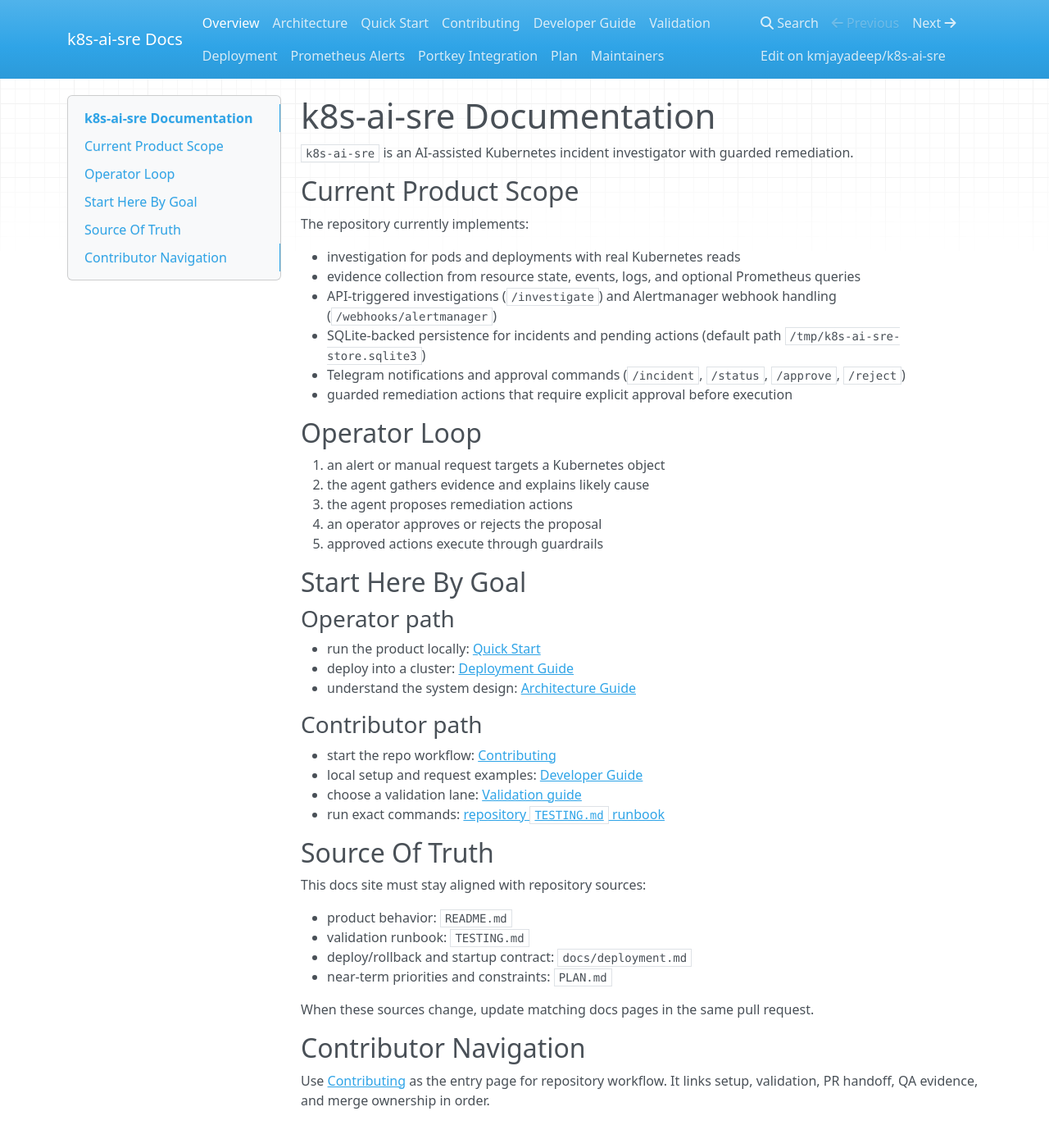
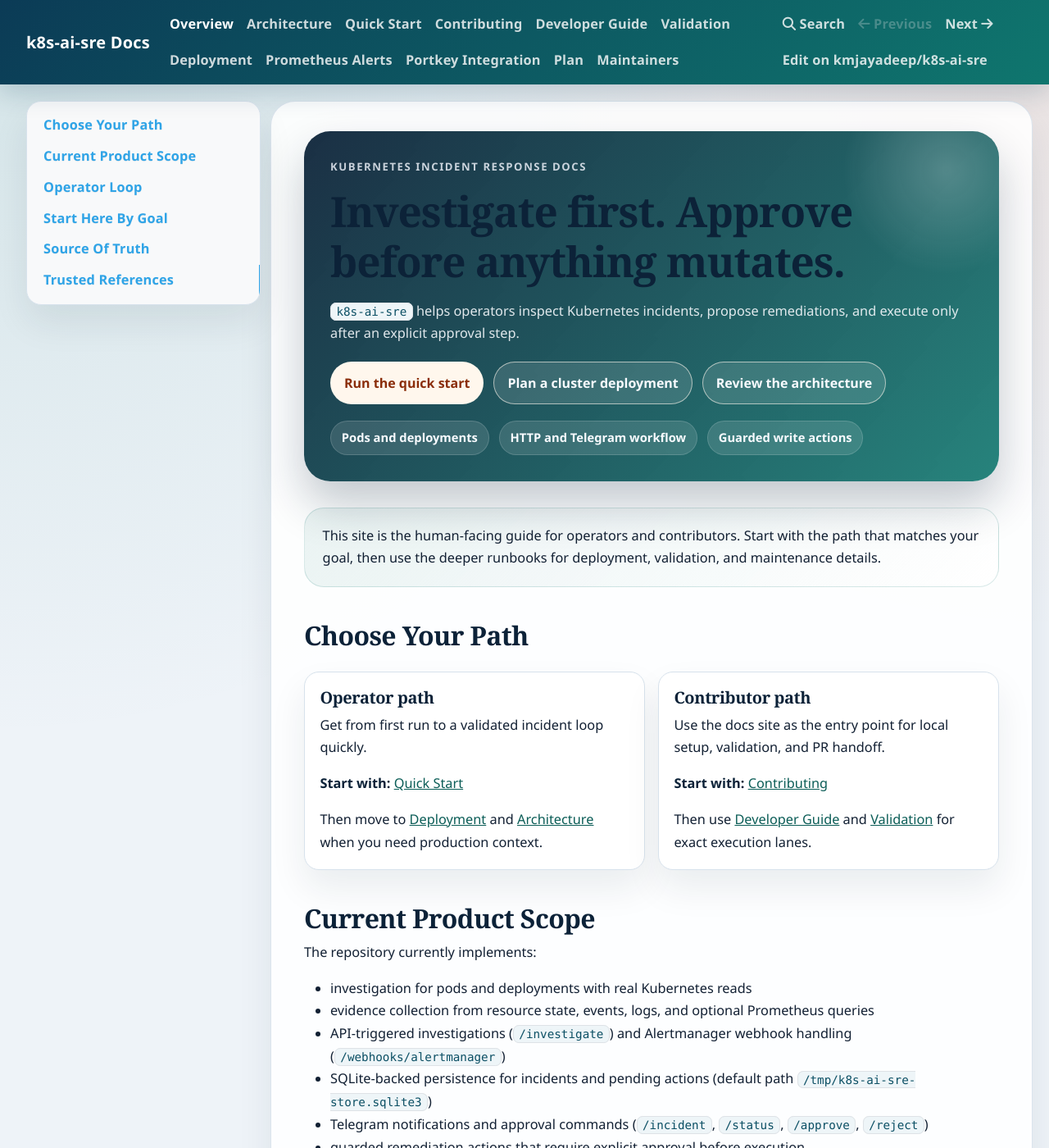
Before and after one commit to kmjayadeep/k8s-ai-sre, an MkDocs documentation site: the page built from docs/index.md, in a window 1280 px wide and 1400 px high. Shown: the whole window at 82% size. Built offline with MkDocs 1.6.1, drawn with Linux system fonts in a browser that asks for light colours; nearby versions of some CDN libraries; some of the changed text lies outside the part shown.

Commit message:
KSA-41: improve docs site UI (#85)
Co-authored-by: Agent0 <kmjayadeep+cosmos@gmail.com>
Co-authored-by: Paperclip <noreply@paperclip.ing>

```diff
--- /dev/null
+++ b/docs/assets/stylesheets/extra.css
@@ -0,0 +1,364 @@
+:root {
+  --ksa-ink: #122033;
+  --ksa-muted: #516173;
+  --ksa-surface: #ffffff;
+  --ksa-surface-soft: #f4f7fb;
+  --ksa-line: #d7e2ec;
+  --ksa-brand: #0f766e;
+  --ksa-brand-deep: #0b5d57;
+  --ksa-accent: #c2410c;
+  --ksa-shadow: 0 22px 44px rgba(18, 32, 51, 0.08);
+  --ksa-radius-lg: 24px;
+  --ksa-radius-md: 18px;
+  --ksa-radius-sm: 12px;
+}
+
+html,
+body {
+  background:
+    radial-gradient(circle at top left, rgba(15, 118, 110, 0.12), transparent 28%),
+    radial-gradient(circle at top right, rgba(194, 65, 12, 0.1), transparent 24%),
+    #eef3f8;
+  color: var(--ksa-ink);
+  font-family: "Avenir Next", Avenir, "Segoe UI", "Helvetica Neue", sans-serif;
+}
+
+body {
+  line-height: 1.7;
+}
+
+.navbar.bg-primary {
+  background: linear-gradient(135deg, #0b3b56, #0f766e) !important;
+  box-shadow: 0 10px 30px rgba(11, 59, 86, 0.2);
+}
+
+.navbar-brand,
+.nav-link {
+  font-weight: 600;
+  letter-spacing: 0.01em;
+}
+
+.container {
+  max-width: 1240px;
+}
+
+.bs-sidebar .card,
+.modal-content,
+pre,
+table {
+  border: 1px solid var(--ksa-line);
+  box-shadow: var(--ksa-shadow);
+}
+
+.bs-sidebar .card,
+.modal-content {
+  border-radius: var(--ksa-radius-md);
+  overflow: hidden;
+}
+
+.col-md-9[role="main"] {
+  background: rgba(255, 255, 255, 0.88);
+  border: 1px solid rgba(215, 226, 236, 0.9);
+  border-radius: 30px;
+  box-shadow: var(--ksa-shadow);
+  padding: 2.25rem 2.5rem 3rem;
+}
+
+h1,
+h2,
+h3 {
+  color: #0c2238;
+  font-family: Georgia, "Iowan Old Style", "Palatino Linotype", serif;
+  font-weight: 700;
+  letter-spacing: -0.02em;
+}
+
+h1 {
+  font-size: clamp(2.2rem, 4vw, 3.6rem);
+  margin-bottom: 1rem;
+}
+
+h2 {
+  margin-top: 2.5rem;
+  font-size: clamp(1.6rem, 2.5vw, 2.2rem);
+}
+
+h3 {
+  margin-top: 1.6rem;
+  font-size: 1.25rem;
+}
+
+p,
+li,
+td,
+th {
+  font-size: 1.02rem;
+}
+
+a {
+  color: var(--ksa-brand-deep);
+}
+
+a:hover,
+a:focus {
+  color: var(--ksa-accent);
+}
+
+code {
+  background: #eef5f8;
+  border-radius: 0.45rem;
+  color: #0b4f64;
+  padding: 0.12rem 0.4rem;
+}
+
+pre {
+  background: #0f172a;
+  border-radius: var(--ksa-radius-md);
+  color: #e2e8f0;
+  padding: 1rem 1.1rem;
+}
+
+pre code {
+  background: transparent;
+  color: inherit;
+  padding: 0;
+}
+
+table {
+  background: var(--ksa-surface);
+  border-radius: var(--ksa-radius-md);
+  overflow: hidden;
+}
+
+blockquote {
+  background: linear-gradient(135deg, rgba(15, 118, 110, 0.08), rgba(194, 65, 12, 0.06));
+  border-left: 4px solid var(--ksa-brand);
+  border-radius: 0 var(--ksa-radius-sm) var(--ksa-radius-sm) 0;
+  color: #294254;
+  margin: 1.5rem 0;
+  padding: 1rem 1.1rem;
+}
+
+.page-intro,
+.trust-panel,
+.summary-panel {
+  background: linear-gradient(135deg, rgba(15, 118, 110, 0.08), rgba(255, 255, 255, 0.96));
+  border: 1px solid rgba(15, 118, 110, 0.16);
+  border-radius: var(--ksa-radius-lg);
+  margin: 0 0 2rem;
+  padding: 1.25rem 1.35rem;
+}
+
+.page-intro p:last-child,
+.trust-panel p:last-child,
+.summary-panel p:last-child {
+  margin-bottom: 0;
+}
+
+.hero {
+  background:
+    linear-gradient(135deg, rgba(12, 34, 56, 0.94), rgba(15, 118, 110, 0.9)),
+    linear-gradient(45deg, rgba(255, 255, 255, 0.08), transparent);
+  border-radius: 32px;
+  box-shadow: 0 28px 54px rgba(12, 34, 56, 0.24);
+  color: #f8fbff;
+  margin-bottom: 2rem;
+  overflow: hidden;
+  padding: 2rem;
+  position: relative;
+}
+
+.hero::after {
+  background: radial-gradient(circle, rgba(255, 255, 255, 0.22), transparent 62%);
+  content: "";
+  height: 18rem;
+  position: absolute;
+  right: -5rem;
+  top: -6rem;
+  width: 18rem;
+}
+
+.hero > * {
+  position: relative;
+  z-index: 1;
+}
+
+.eyebrow {
+  color: rgba(226, 232, 240, 0.88);
+  font-size: 0.82rem;
+  font-weight: 700;
+  letter-spacing: 0.12em;
+  margin-bottom: 0.75rem;
+  text-transform: uppercase;
+}
+
+.hero p,
+.hero li {
+  color: rgba(241, 245, 249, 0.92);
+}
+
+.hero-actions,
+.pill-row {
+  display: flex;
+  flex-wrap: wrap;
+  gap: 0.75rem;
+  margin-top: 1.25rem;
+}
+
+.cta {
+  background: #fff7ed;
+  border: 1px solid rgba(255, 247, 237, 0.6);
+  border-radius: 999px;
+  color: #8a2d0a;
+  display: inline-block;
+  font-weight: 700;
+  padding: 0.72rem 1rem;
+  text-decoration: none;
+}
+
+.cta.secondary {
+  background: rgba(255, 255, 255, 0.12);
+  color: #f8fbff;
+}
+
+.cta:hover,
+.cta:focus {
+  color: #6f2407;
+  text-decoration: none;
+}
+
+.cta.secondary:hover,
+.cta.secondary:focus {
+  color: #ffffff;
+}
+
+.pill {
+  background: rgba(255, 255, 255, 0.12);
+  border: 1px solid rgba(255, 255, 255, 0.16);
+  border-radius: 999px;
+  color: #f8fbff;
+  display: inline-block;
+  font-size: 0.92rem;
+  font-weight: 600;
+  padding: 0.45rem 0.8rem;
+}
+
+.card-grid {
+  display: grid;
+  gap: 1rem;
+  grid-template-columns: repeat(auto-fit, minmax(220px, 1fr));
+  margin: 1.5rem 0 2rem;
+}
+
+.card-grid.compact {
+  grid-template-columns: repeat(auto-fit, minmax(190px, 1fr));
+}
+
+.doc-card {
+  background: var(--ksa-surface);
+  border: 1px solid var(--ksa-line);
+  border-radius: var(--ksa-radius-md);
+  box-shadow: var(--ksa-shadow);
+  padding: 1.2rem 1.15rem;
+}
+
+.doc-card h3 {
+  margin-top: 0;
+}
+
+.doc-card p:last-child,
+.doc-card ul:last-child {
+  margin-bottom: 0;
+}
+
+.doc-card strong {
+  color: #0c2238;
+}
+
+.steps {
+  counter-reset: ksa-step;
+  list-style: none;
+  margin: 1.5rem 0 2rem;
+  padding: 0;
+}
+
+.steps li {
+  background: var(--ksa-surface);
+  border: 1px solid var(--ksa-line);
+  border-radius: var(--ksa-radius-md);
+  box-shadow: var(--ksa-shadow);
+  margin-bottom: 0.9rem;
+  padding: 1rem 1rem 1rem 4.1rem;
+  position: relative;
+}
+
+.steps li::before {
+  align-items: center;
+  background: linear-gradient(135deg, var(--ksa-brand), #164e63);
+  border-radius: 999px;
+  color: #fff;
+  content: counter(ksa-step);
+  counter-increment: ksa-step;
+  display: flex;
+  font-weight: 700;
+  height: 2.1rem;
+  justify-content: center;
+  left: 1rem;
+  position: absolute;
+  top: 0.95rem;
+  width: 2.1rem;
+}
+
+.link-list {
+  display: grid;
+  gap: 0.8rem;
+  grid-template-columns: repeat(auto-fit, minmax(220px, 1fr));
+  list-style: none;
+  margin: 1rem 0 0;
+  padding: 0;
+}
+
+.link-list a {
+  background: var(--ksa-surface);
+  border: 1px solid var(--ksa-line);
+  border-radius: var(--ksa-radius-sm);
+  box-shadow: var(--ksa-shadow);
+  display: block;
+  font-weight: 600;
+  padding: 0.9rem 1rem;
+  text-decoration: none;
+}
+
+.link-list a:hover,
+.link-list a:focus {
+  border-color: rgba(194, 65, 12, 0.35);
+  transform: translateY(-1px);
+}
+
+@media (max-width: 991px) {
+  .col-md-9[role="main"] {
+    padding: 1.5rem;
+  }
+}
+
+@media (max-width: 767px) {
+  .hero {
+    border-radius: 24px;
+    padding: 1.35rem;
+  }
+
+  .col-md-9[role="main"] {
+    border-radius: 24px;
+    padding: 1.15rem;
+  }
+
+  .steps li {
+    padding-left: 1rem;
+    padding-top: 3.5rem;
+  }
+
+  .steps li::before {
+    left: 1rem;
+    top: 0.9rem;
+  }
+}
--- a/docs/index.md
+++ b/docs/index.md
@@ -1,6 +1,39 @@
-# k8s-ai-sre Documentation
+<section class="hero">
+  <div class="eyebrow">Kubernetes incident response docs</div>
+  <h1>Investigate first. Approve before anything mutates.</h1>
+  <p><code>k8s-ai-sre</code> helps operators inspect Kubernetes incidents, propose remediations, and execute only after an explicit approval step.</p>
+  <div class="hero-actions">
+    <a class="cta" href="quickstart/">Run the quick start</a>
+    <a class="cta secondary" href="deployment/">Plan a cluster deployment</a>
+    <a class="cta secondary" href="architecture/">Review the architecture</a>
+  </div>
+  <div class="pill-row">
+    <span class="pill">Pods and deployments</span>
+    <span class="pill">HTTP and Telegram workflow</span>
+    <span class="pill">Guarded write actions</span>
+  </div>
+</section>
 
-`k8s-ai-sre` is an AI-assisted Kubernetes incident investigator with guarded remediation.
+<div class="page-intro">
+  <p>This site is the human-facing guide for operators and contributors. Start with the path that matches your goal, then use the deeper runbooks for deployment, validation, and maintenance details.</p>
+</div>
+
+## Choose Your Path
+
+<div class="card-grid">
+  <article class="doc-card">
+    <h3>Operator path</h3>
+    <p>Get from first run to a validated incident loop quickly.</p>
+    <p><strong>Start with:</strong> <a href="quickstart/">Quick Start</a></p>
+    <p>Then move to <a href="deployment/">Deployment</a> and <a href="architecture/">Architecture</a> when you need production context.</p>
+  </article>
+  <article class="doc-card">
+    <h3>Contributor path</h3>
+    <p>Use the docs site as the entry point for local setup, validation, and PR handoff.</p>
+    <p><strong>Start with:</strong> <a href="contributing/">Contributing</a></p>
+    <p>Then use <a href="developer/">Developer Guide</a> and <a href="testing/">Validation</a> for exact execution lanes.</p>
+  </article>
+</div>
 
 ## Current Product Scope
 
@@ -15,26 +48,38 @@ The repository currently implements:
 
 ## Operator Loop
 
-1. an alert or manual request targets a Kubernetes object
-2. the agent gathers evidence and explains likely cause
-3. the agent proposes remediation actions
-4. an operator approves or rejects the proposal
-5. approved actions execute through guardrails
+<ol class="steps">
+  <li><strong>Ingest:</strong> an alert or manual request targets a Kubernetes object through HTTP or Alertmanager.</li>
+  <li><strong>Investigate:</strong> the agent gathers real resource state, events, logs, and optional Prometheus evidence.</li>
+  <li><strong>Propose:</strong> the service returns concrete remediation actions with approval and rejection paths.</li>
+  <li><strong>Decide:</strong> an operator approves or rejects from Telegram or the HTTP operator API.</li>
+  <li><strong>Execute safely:</strong> approved actions run only inside the configured namespace guardrails.</li>
+</ol>
 
 ## Start Here By Goal
 
-### Operator path
-
-- run the product locally: [Quick Start](quickstart.md)
-- deploy into a cluster: [Deployment Guide](deployment.md)
-- understand the system design: [Architecture Guide](architecture.md)
-
-### Contributor path
-
-- start the repo workflow: [Contributing](contributing.md)
-- local setup and request examples: [Developer Guide](developer.md)
-- choose a validation lane: [Validation guide](testing.md)
-- run exact commands: [repository `TESTING.md` runbook](https://github.com/kmjayadeep/k8s-ai-sre/blob/main/TESTING.md)
+<div class="card-grid compact">
+  <article class="doc-card">
+    <h3>Local trial run</h3>
+    <p>Install dependencies, configure a model provider, and trigger a sample investigation.</p>
+    <p><a href="quickstart/">Open Quick Start</a></p>
+  </article>
+  <article class="doc-card">
+    <h3>Cluster rollout</h3>
+    <p>Use the Helm-first deployment path, startup contract, and rollback guidance.</p>
+    <p><a href="deployment/">Open Deployment</a></p>
+  </article>
+  <article class="doc-card">
+    <h3>Contributor workflow</h3>
+    <p>Follow setup, validation lanes, QA handoff, and merge ownership in one sequence.</p>
+    <p><a href="contributing/">Open Contributing</a></p>
+  </article>
+  <article class="doc-card">
+    <h3>System internals</h3>
+    <p>Review the service components, orchestration flow, and enforced write-action guardrails.</p>
+    <p><a href="architecture/">Open Architecture</a></p>
+  </article>
+</div>
 
 ## Source Of Truth
 
@@ -47,6 +92,11 @@ This docs site must stay aligned with repository sources:
 
 When these sources change, update matching docs pages in the same pull request.
 
-## Contributor Navigation
+## Trusted References
 
-Use [Contributing](contributing.md) as the entry page for repository workflow. It links setup, validation, PR handoff, QA evidence, and merge ownership in order.
+<ul class="link-list">
+  <li><a href="https://github.com/kmjayadeep/k8s-ai-sre/blob/main/README.md">Product behavior in README.md</a></li>
+  <li><a href="https://github.com/kmjayadeep/k8s-ai-sre/blob/main/TESTING.md">Exact validation commands in TESTING.md</a></li>
+  <li><a href="deployment/">Deploy and rollback contract</a></li>
+  <li><a href="contributing/">Contributor workflow entry page</a></li>
+</ul>
--- a/mkdocs.yml
+++ b/mkdocs.yml
@@ -16,6 +16,8 @@ nav:
   - Maintainers: maintainers.md
 theme:
   name: mkdocs
+extra_css:
+  - assets/stylesheets/extra.css
 markdown_extensions:
   - admonition
   - tables
```
Also changed, not shown: docs/contributing.md (+4 -0 lines), docs/deployment.md (+8 -0 lines), docs/quickstart.md (+19 -0 lines), docs/testing.md (+4 -0 lines).
